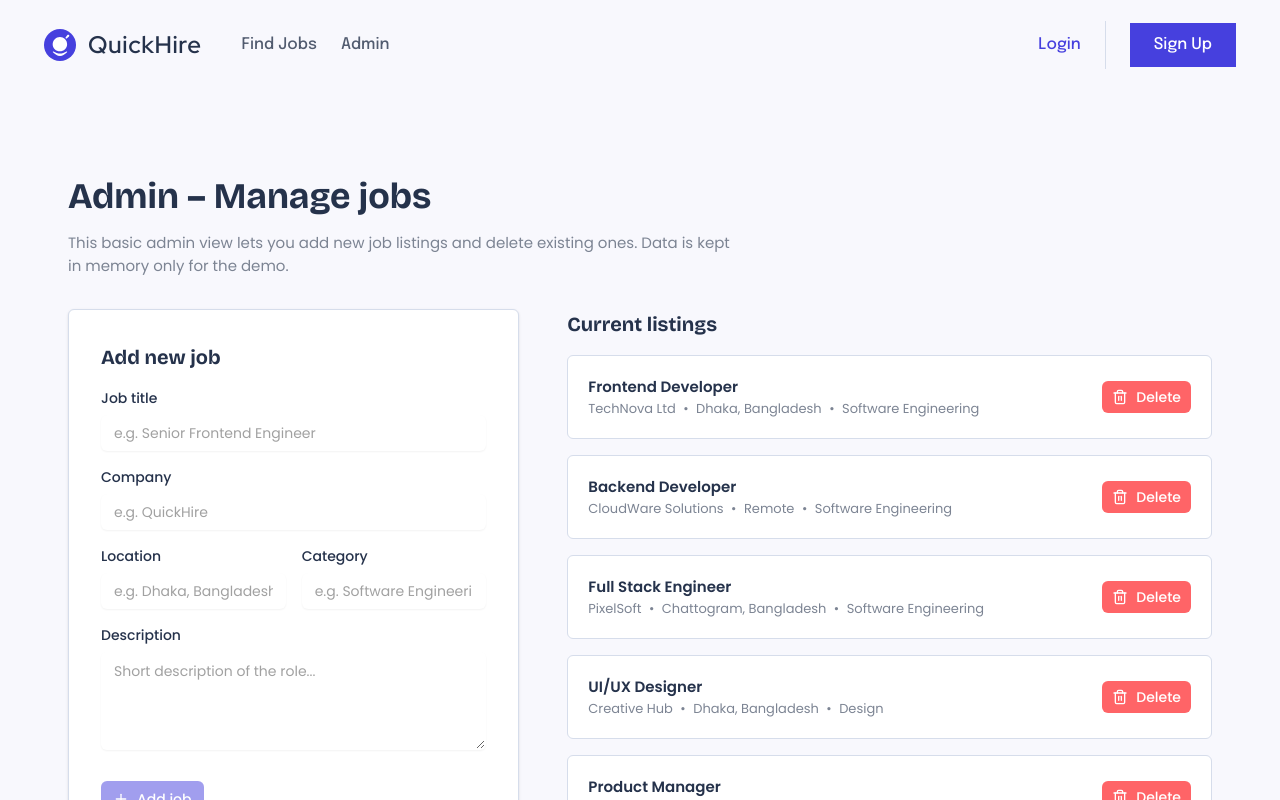
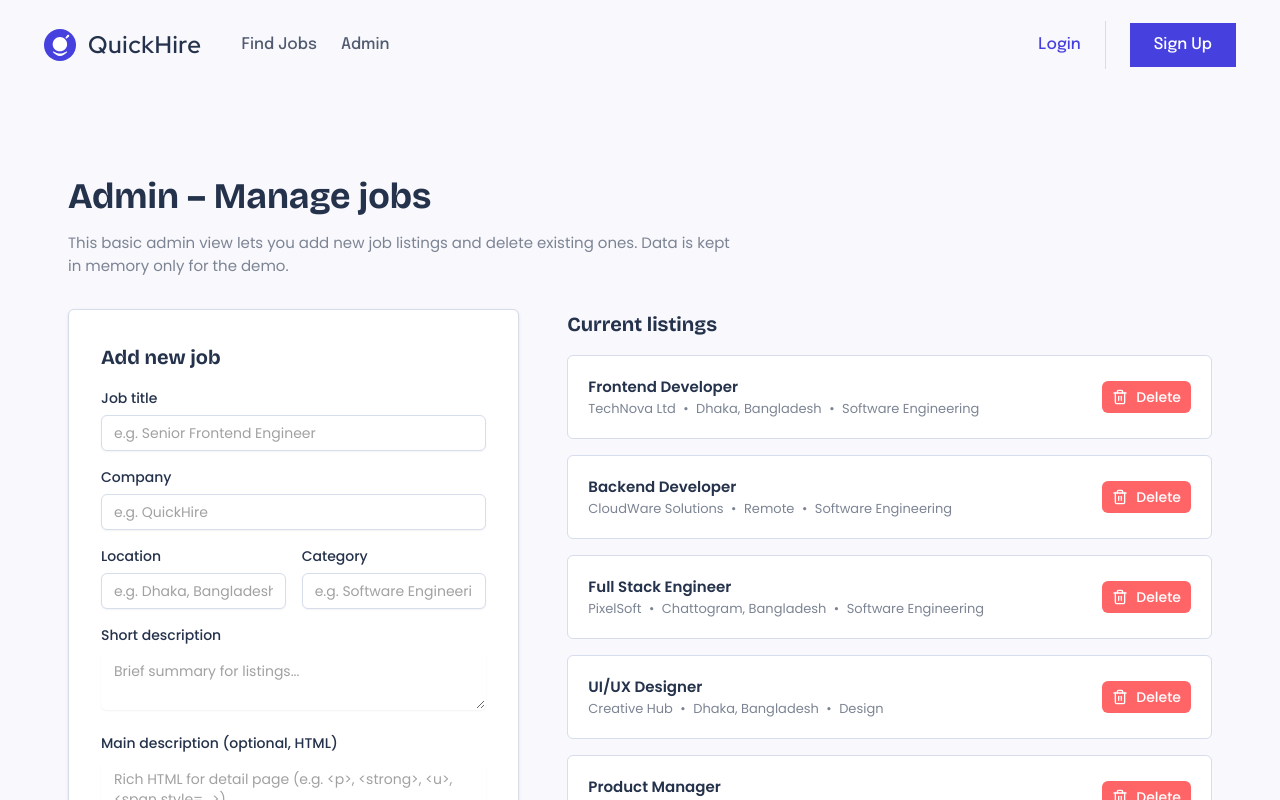
Before and after one commit to Fardus-Hassan/quick-hire-assessment, a Next.js app: page /admin in a window 1280 px wide. Shown: the top 800 px of the page. Built offline with nearby package versions, Linux system fonts and the light colour scheme; a web font is replaced by a local one.

Commit message:
job details page and admin page ui complete

```diff
--- a/app/admin/page.tsx
+++ b/app/admin/page.tsx
@@ -22,7 +22,8 @@ export default function AdminPage() {
     company: "",
     location: "",
     category: "",
-    description: "",
+    short_description: "",
+    main_description: "",
   });
 
   useEffect(() => {
@@ -37,7 +38,7 @@ export default function AdminPage() {
       form.company.trim().length > 0 &&
       form.location.trim().length > 0 &&
       form.category.trim().length > 0 &&
-      form.description.trim().length > 0,
+      form.short_description.trim().length > 0,
     [form],
   );
 
@@ -63,7 +64,8 @@ export default function AdminPage() {
       company: form.company.trim(),
       location: form.location.trim(),
       category: form.category.trim(),
-      description: form.description.trim(),
+      short_description: form.short_description.trim(),
+      main_description: form.main_description?.trim() || undefined,
       created_at: new Date().toISOString(),
     };
 
@@ -74,7 +76,8 @@ export default function AdminPage() {
       company: "",
       location: "",
       category: "",
-      description: "",
+      short_description: "",
+      main_description: "",
     });
   }
 
@@ -90,7 +93,7 @@ export default function AdminPage() {
         <section className="py-12 md:py-16 lg:py-20">
           <Container>
             <div className="mb-8">
-              <h1 className="text-[28px] md:text-[36px] font-[600] text-[#25324B]">
+              <h1 className="text-[28px] md:text-[36px] font-semibold text-[#25324B]">
                 Admin – Manage jobs
               </h1>
               <p className="mt-2 text-[14px] md:text-[15px] text-[#7C8493] max-w-2xl">
@@ -161,16 +164,30 @@ export default function AdminPage() {
 
                   <div>
                     <label className="block text-[14px] font-medium text-[#25324B] mb-1.5">
-                      Description
+                      Short description
+                    </label>
+                    <textarea
+                      className="file:text-foreground placeholder:text-muted-foreground selection:bg-primary selection:text-primary-foreground dark:bg-input/30 border-input w-full min-w-0 rounded-md border bg-transparent px-3 py-2 text-base shadow-xs transition-[color,box-shadow] outline-none disabled:pointer-events-none disabled:cursor-not-allowed disabled:opacity-50 md:text-sm focus-visible:border-ring focus-visible:ring-ring/50 focus-visible:ring-[3px] aria-invalid:ring-destructive/20 dark:aria-invalid:ring-destructive/40 aria-invalid:border-destructive"
+                      rows={2}
+                      value={form.short_description}
+                      onChange={(e) =>
+                        handleChange("short_description", e.target.value)
+                      }
+                      placeholder="Brief summary for listings..."
+                    />
+                  </div>
+                  <div>
+                    <label className="block text-[14px] font-medium text-[#25324B] mb-1.5">
+                      Main description (optional, HTML)
                     </label>
                     <textarea
                       className="file:text-foreground placeholder:text-muted-foreground selection:bg-primary selection:text-primary-foreground dark:bg-input/30 border-input w-full min-w-0 rounded-md border bg-transparent px-3 py-2 text-base shadow-xs transition-[color,box-shadow] outline-none disabled:pointer-events-none disabled:cursor-not-allowed disabled:opacity-50 md:text-sm focus-visible:border-ring focus-visible:ring-ring/50 focus-visible:ring-[3px] aria-invalid:ring-destructive/20 dark:aria-invalid:ring-destructive/40 aria-invalid:border-destructive"
                       rows={4}
-                      value={form.description}
+                      value={form.main_description ?? ""}
                       onChange={(e) =>
-                        handleChange("description", e.target.value)
+                        handleChange("main_description", e.target.value)
                       }
-                      placeholder="Short description of the role..."
+                      placeholder="Rich HTML for detail page (e.g. &lt;p&gt;, &lt;strong&gt;, &lt;u&gt;, &lt;span style=...&gt;)"
                     />
                   </div>
 
--- a/app/jobs/_components/JobsPageContent.tsx
+++ b/app/jobs/_components/JobsPageContent.tsx
@@ -103,7 +103,7 @@ export default function JobsPageContent() {
               value={category}
               onValueChange={(value) => setCategory(value)}
             >
-              <SelectTrigger className="bg-white w-full">
+              <SelectTrigger className="bg-white w-full border-[#D6DDEB] text-[#7C8493]">
                 <SelectValue placeholder="All categories" />
               </SelectTrigger>
               <SelectContent>
@@ -125,7 +125,7 @@ export default function JobsPageContent() {
               value={location}
               onValueChange={(value) => setLocation(value)}
             >
-              <SelectTrigger className="bg-white w-full">
+              <SelectTrigger className="bg-white w-full border-[#D6DDEB] text-[#7C8493]">
                 <SelectValue placeholder="All locations" />
               </SelectTrigger>
               <SelectContent>
@@ -146,7 +146,7 @@ export default function JobsPageContent() {
           </p>
         ) : (
           <>
-            <div className="grid grid-cols-1 md:grid-cols-2 lg:grid-cols-3 gap-6">
+            <div className="grid grid-cols-1 md:grid-cols-2 gap-6">
               {filteredJobs.map((job) => (
                 <JobCard key={job.id} job={job} />
               ))}
--- a/components/ui/input.tsx
+++ b/components/ui/input.tsx
@@ -8,7 +8,7 @@ function Input({ className, type, ...props }: React.ComponentProps<"input">) {
       type={type}
       data-slot="input"
       className={cn(
-        "file:text-foreground placeholder:text-muted-foreground selection:bg-primary selection:text-primary-foreground dark:bg-input/30 border-input h-9 w-full min-w-0 rounded-md border bg-transparent px-3 py-1 text-base shadow-xs transition-[color,box-shadow] outline-none file:inline-flex file:h-7 file:border-0 file:bg-transparent file:text-sm file:font-medium disabled:pointer-events-none disabled:cursor-not-allowed disabled:opacity-50 md:text-sm",
+        "file:text-foreground placeholder:text-muted-foreground selection:bg-primary selection:text-primary-foreground dark:bg-input/30 border-input h-9 w-full min-w-0 rounded-md border bg-transparent px-3 py-1 text-base shadow-xs transition-[color,box-shadow] outline-none file:inline-flex file:h-7 file:border-0 file:bg-transparent file:text-sm file:font-medium disabled:pointer-events-none disabled:cursor-not-allowed disabled:opacity-50 md:text-sm border-[#D6DDEB] text-[#25324B]",
         "focus-visible:border-ring focus-visible:ring-ring/50 focus-visible:ring-[3px]",
         "aria-invalid:ring-destructive/20 dark:aria-invalid:ring-destructive/40 aria-invalid:border-destructive",
         className
--- a/lib/types.ts
+++ b/lib/types.ts
@@ -4,6 +4,9 @@ export type Job = {
   company: string;
   location: string;
   category: string;
-  description: string;
+  /** Short summary for listings. */
+  short_description: string;
+  /** Optional rich HTML for the job detail page (bold, underline, color, etc.). */
+  main_description?: string;
   created_at: string;
 };
--- a/public/jobs.json
+++ b/public/jobs.json
@@ -5,7 +5,8 @@
     "company": "TechNova Ltd",
     "location": "Dhaka, Bangladesh",
     "category": "Software Engineering",
-    "description": "Responsible for building and maintaining web UI using React, JavaScript, and modern frontend tooling.",
+    "short_description": "Build and maintain modern web UI with React, TypeScript, Tailwind CSS, and a strong focus on UX.",
+    "main_description": "<p><strong>About the role</strong></p><p>As a <strong>Frontend Developer</strong> at <span style=\"color:#4640DE; font-weight:600;\">TechNova</span>, you will work on a modern job marketplace platform and ship pixel-perfect, responsive experiences consistent with our design system.</p><p><strong>What you will do</strong></p><ul><li>Implement reusable UI components using <strong>React</strong> and <strong>TypeScript</strong></li><li>Collaborate closely with designers to match <u>Figma layouts</u> and typography</li><li>Optimize pages for <span style=\"color:#26A4FF;\">performance</span> and accessibility</li></ul><p><strong>Requirements</strong></p><ul><li>2+ years experience with modern React</li><li>Good understanding of responsive design and CSS</li><li>Experience with a state manager such as <strong>Redux Toolkit</strong> is a plus</li></ul>",
     "created_at": "2026-02-20T10:15:00Z"
   },
   {
@@ -14,7 +15,8 @@
     "company": "CloudWare Solutions",
     "location": "Remote",
     "category": "Software Engineering",
-    "description": "Design and develop RESTful APIs, work with Node.js and databases, and ensure scalability and security.",
+    "short_description": "Design and develop secure, scalable RESTful APIs using Node.js and modern cloud tooling.",
+    "main_description": "<p><strong>About CloudWare</strong></p><p>CloudWare builds highly available backend services for SaaS products. As a <strong>Backend Developer</strong> you will design, build, and maintain APIs used by millions of users.</p><p><strong>Tech stack</strong>: Node.js, TypeScript, PostgreSQL, Redis, Docker, Kubernetes.</p><p><strong>Key responsibilities</strong></p><ul><li>Design RESTful endpoints and integrate with third-party services</li><li>Write unit/integration tests and improve API performance</li><li>Collaborate with frontend engineers to define clean contracts</li></ul>",
     "created_at": "2026-02-19T09:30:00Z"
   },
   {
@@ -23,7 +25,8 @@
     "company": "PixelSoft",
     "location": "Chattogram, Bangladesh",
     "category": "Software Engineering",
-    "description": "Work across frontend and backend stacks to deliver new features and maintain existing systems.",
+    "short_description": "Deliver features across frontend and backend, taking full ownership from idea to deployment.",
+    "main_description": "<p><strong>About the role</strong></p><p>As a <strong>Full Stack Engineer</strong>, you will touch everything from UI to database. You will work in a small, agile squad and ship features end-to-end.</p><p><strong>Responsibilities</strong></p><ul><li>Design clean APIs and build UI flows that feel great to use</li><li>Work with React, Node.js, and SQL/NoSQL databases</li><li>Review code and mentor junior engineers</li></ul>",
     "created_at": "2026-02-18T13:45:00Z"
   },
   {
@@ -32,7 +35,8 @@
     "company": "Creative Hub",
     "location": "Dhaka, Bangladesh",
     "category": "Design",
-    "description": "Create wireframes, prototypes, and high-fidelity designs for web and mobile applications.",
+    "short_description": "Create wireframes, high-fidelity mockups, and polished UI that feels delightful and consistent.",
+    "main_description": "<p><strong>About Creative Hub</strong></p><p>We are looking for a <span style=\"text-decoration:underline;\">UI/UX Designer</span> who is passionate about crafting beautiful and usable interfaces.</p><p><strong>You will</strong></p><ul><li>Translate product ideas into wireframes and interactive prototypes</li><li>Maintain our design system and component library</li><li>Work closely with engineers to ensure a smooth handoff</li></ul>",
     "created_at": "2026-02-17T11:05:00Z"
   },
   {
@@ -41,7 +45,8 @@
     "company": "GrowthLoop",
     "location": "Remote",
     "category": "Product",
-    "description": "Own product vision, gather requirements, prioritize roadmap, and collaborate with engineering and design teams.",
+    "short_description": "Own product vision, gather requirements, and prioritize the roadmap alongside design and engineering.",
+    "main_description": "<p><strong>About the role</strong></p><p>As a <strong>Product Manager</strong> at GrowthLoop, you will sit at the intersection of business, design, and engineering.</p><p><strong>Responsibilities</strong></p><ul><li>Define and communicate clear product goals</li><li>Work with stakeholders to refine requirements</li><li>Create simple, outcome-driven roadmaps</li></ul>",
     "created_at": "2026-02-16T16:20:00Z"
   },
   {
@@ -50,7 +55,8 @@
     "company": "Insight Analytics",
     "location": "Dhaka, Bangladesh",
     "category": "Data",
-    "description": "Analyze datasets, build dashboards, and provide data-driven insights to stakeholders.",
+    "short_description": "Analyze product and business data, build dashboards, and provide clear, actionable insights.",
+    "main_description": "<p><strong>What you will do</strong></p><ul><li>Work with large datasets using SQL and Python/R</li><li>Build dashboards in tools like Looker or Power BI</li><li>Help product and marketing teams make data-driven decisions</li></ul>",
     "created_at": "2026-02-15T08:40:00Z"
   },
   {
@@ -59,7 +65,8 @@
     "company": "InfraWorks",
     "location": "Remote",
     "category": "DevOps",
-    "description": "Manage CI/CD pipelines, cloud infrastructure, and monitoring tools to ensure reliable deployments.",
+    "short_description": "Manage CI/CD pipelines, cloud infrastructure, and observability stack to keep deployments smooth.",
+    "main_description": "<p><strong>Responsibilities</strong></p><ul><li>Maintain CI/CD pipelines (GitHub Actions, GitLab CI, etc.)</li><li>Automate infrastructure with Terraform or similar tools</li><li>Monitor and improve system reliability and performance</li></ul>",
     "created_at": "2026-02-14T14:10:00Z"
   },
   {
@@ -68,7 +75,8 @@
     "company": "Appify Studio",
     "location": "Dhaka, Bangladesh",
     "category": "Mobile Development",
-    "description": "Develop and maintain Android and iOS applications with React Native or Flutter.",
+    "short_description": "Develop and ship high-quality Android and iOS apps using React Native or Flutter.",
+    "main_description": "<p><strong>About the role</strong></p><p>As a Mobile App Developer you will build new mobile experiences and improve existing ones, focusing on performance and smooth UX.</p>",
     "created_at": "2026-02-13T09:55:00Z"
   },
   {
@@ -77,7 +85,8 @@
     "company": "QualityFirst",
     "location": "Remote",
     "category": "Quality Assurance",
-    "description": "Write test cases, perform manual and automated testing, and ensure product quality before release.",
+    "short_description": "Write test cases, automate regression suites, and ensure product quality before every release.",
+    "main_description": "<p><strong>Key responsibilities</strong></p><ul><li>Design and maintain test plans for new features</li><li>Automate repetitive test flows using modern tools</li><li>Collaborate with developers to track and fix bugs</li></ul>",
     "created_at": "2026-02-12T12:25:00Z"
   },
   {
@@ -86,7 +95,8 @@
     "company": "AI Dynamics",
     "location": "Dhaka, Bangladesh",
     "category": "Data",
-    "description": "Build and deploy machine learning models, work with Python, and optimize model performance.",
+    "short_description": "Build, evaluate, and deploy ML models to solve real business problems with data.",
+    "main_description": "<p><strong>About AI Dynamics</strong></p><p>We focus on applied machine learning. As an ML Engineer you will own models from experimentation to production.</p>",
     "created_at": "2026-02-11T15:35:00Z"
   },
   {
@@ -95,7 +105,8 @@
     "company": "HelpDesk Pro",
     "location": "Chattogram, Bangladesh",
     "category": "Support",
-    "description": "Provide technical support to customers, troubleshoot issues, and document common problems.",
+    "short_description": "Troubleshoot customer issues, provide clear explanations, and document common solutions.",
+    "main_description": "<p><strong>About the role</strong></p><p>You will be the first point of contact for our users, helping them solve technical problems and be successful with our product.</p>",
     "created_at": "2026-02-10T07:50:00Z"
   },
   {
@@ -104,7 +115,8 @@
     "company": "NetSecure",
     "location": "Dhaka, Bangladesh",
     "category": "IT Operations",
-    "description": "Maintain servers, networks, and security systems to ensure uptime and performance.",
+    "short_description": "Maintain servers, networks, and security systems to keep everything fast and secure.",
+    "main_description": "<p><strong>Responsibilities</strong></p><ul><li>Maintain on-prem and cloud infrastructure</li><li>Implement security best practices</li><li>Monitor uptime and respond to incidents</li></ul>",
     "created_at": "2026-02-09T10:00:00Z"
   },
   {
@@ -113,7 +125,8 @@
     "company": "StoryLine Media",
     "location": "Remote",
     "category": "Content",
-    "description": "Write blog posts, landing page copy, and marketing content optimized for SEO.",
+    "short_description": "Write blog posts, landing pages, and campaign copy that is engaging and SEO-friendly.",
+    "main_description": "<p><strong>About the role</strong></p><p>As a Content Writer, you will craft stories that connect with our audience and support product launches and campaigns.</p>",
     "created_at": "2026-02-08T13:20:00Z"
   },
   {
@@ -122,7 +135,8 @@
     "company": "GrowthHive",
     "location": "Dhaka, Bangladesh",
     "category": "Marketing",
-    "description": "Plan and execute digital campaigns, manage social media, and track performance metrics.",
+    "short_description": "Plan and execute digital campaigns, manage paid and organic channels, and report on performance.",
+    "main_description": "<p><strong>Responsibilities</strong></p><ul><li>Run campaigns across search, social, and display</li><li>Measure and optimize performance using analytics tools</li><li>Collaborate with design and content on creative</li></ul>",
     "created_at": "2026-02-07T09:10:00Z"
   },
   {
@@ -131,7 +145,8 @@
     "company": "PeopleFirst",
     "location": "Dhaka, Bangladesh",
     "category": "Human Resources",
-    "description": "Handle recruitment, onboarding, employee relations, and HR documentation.",
+    "short_description": "Support hiring, onboarding, and employee engagement while maintaining HR processes and policies.",
+    "main_description": "<p><strong>About PeopleFirst</strong></p><p>We believe in people-first culture. You will help build and support that culture every day.</p>",
     "created_at": "2026-02-06T11:45:00Z"
   },
   {
@@ -140,7 +155,8 @@
     "company": "BizInsight",
     "location": "Remote",
     "category": "Business",
-    "description": "Gather requirements, document processes, and work with stakeholders to improve business workflows.",
+    "short_description": "Gather requirements, document processes, and recommend improvements to business workflows.",
+    "main_description": "<p><strong>Key responsibilities</strong></p><ul><li>Run stakeholder workshops and discovery sessions</li><li>Map current and future-state processes</li><li>Create clear documentation for technical teams</li></ul>",
     "created_at": "2026-02-05T14:55:00Z"
   },
   {
@@ -149,7 +165,8 @@
     "company": "BrandCraft",
     "location": "Dhaka, Bangladesh",
     "category": "Design",
-    "description": "Design marketing materials, social media graphics, and brand assets using modern tools.",
+    "short_description": "Design marketing assets, social media graphics, and maintain a consistent visual brand.",
+    "main_description": "<p><strong>About the role</strong></p><p>You will create visuals that represent our brand across web, social, and print.</p>",
     "created_at": "2026-02-04T08:30:00Z"
   },
   {
@@ -158,7 +175,8 @@
     "company": "SalesBridge",
     "location": "Chattogram, Bangladesh",
     "category": "Sales",
-    "description": "Reach out to potential clients, maintain relationships, and achieve sales targets.",
+    "short_description": "Prospect new clients, maintain relationships, and consistently hit or exceed sales targets.",
+    "main_description": "<p><strong>Responsibilities</strong></p><ul><li>Identify and qualify new leads</li><li>Run demos and presentations</li><li>Negotiate and close deals</li></ul>",
     "created_at": "2026-02-03T10:05:00Z"
   },
   {
@@ -167,7 +185,8 @@
     "company": "ClientCare",
     "location": "Remote",
     "category": "Customer Success",
-    "description": "Ensure customers achieve value from the product, manage renewals, and reduce churn.",
+    "short_description": "Ensure customers get value from the product, manage renewals, and reduce churn over time.",
+    "main_description": "<p><strong>About the role</strong></p><p>You will be a trusted advisor to our customers, helping them succeed with our platform.</p>",
     "created_at": "2026-02-02T12:15:00Z"
   },
   {
@@ -176,7 +195,8 @@
     "company": "AgileWorks",
     "location": "Dhaka, Bangladesh",
     "category": "Project Management",
-    "description": "Plan and track project timelines, manage resources, and communicate progress to stakeholders.",
+    "short_description": "Plan and track project timelines, manage resources, and keep stakeholders aligned and informed.",
+    "main_description": "<p><strong>Responsibilities</strong></p><ul><li>Create and maintain realistic project plans</li><li>Coordinate cross-functional teams</li><li>Communicate clearly with stakeholders</li></ul>",
     "created_at": "2026-02-01T09:25:00Z"
   }
 ]
```
Also changed, not shown: app/jobs/[id]/page.tsx (+29 -7 lines), app/jobs/_components/ApplyForm.tsx (+6 -6 lines), app/jobs/_components/JobCard.tsx (+18 -10 lines).
